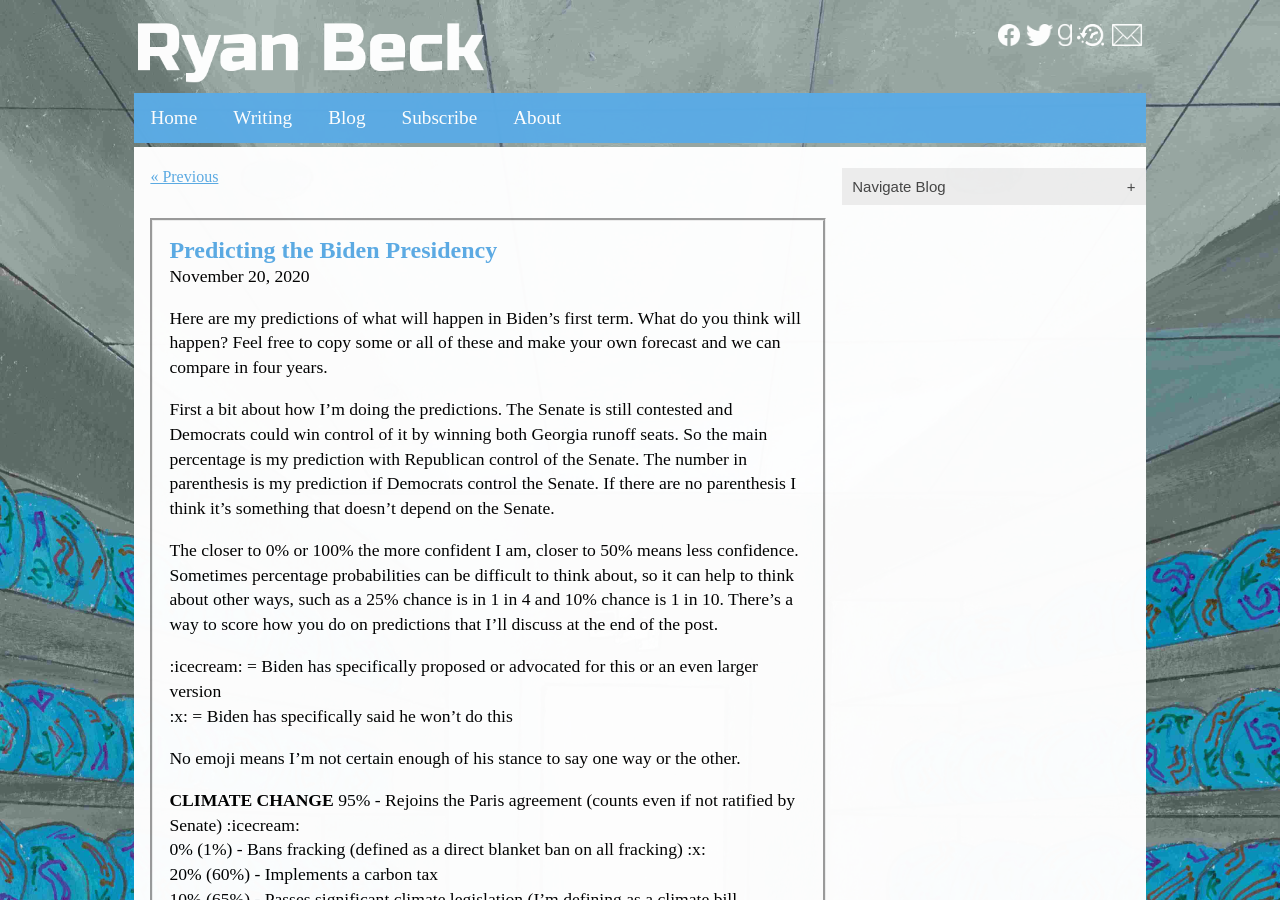
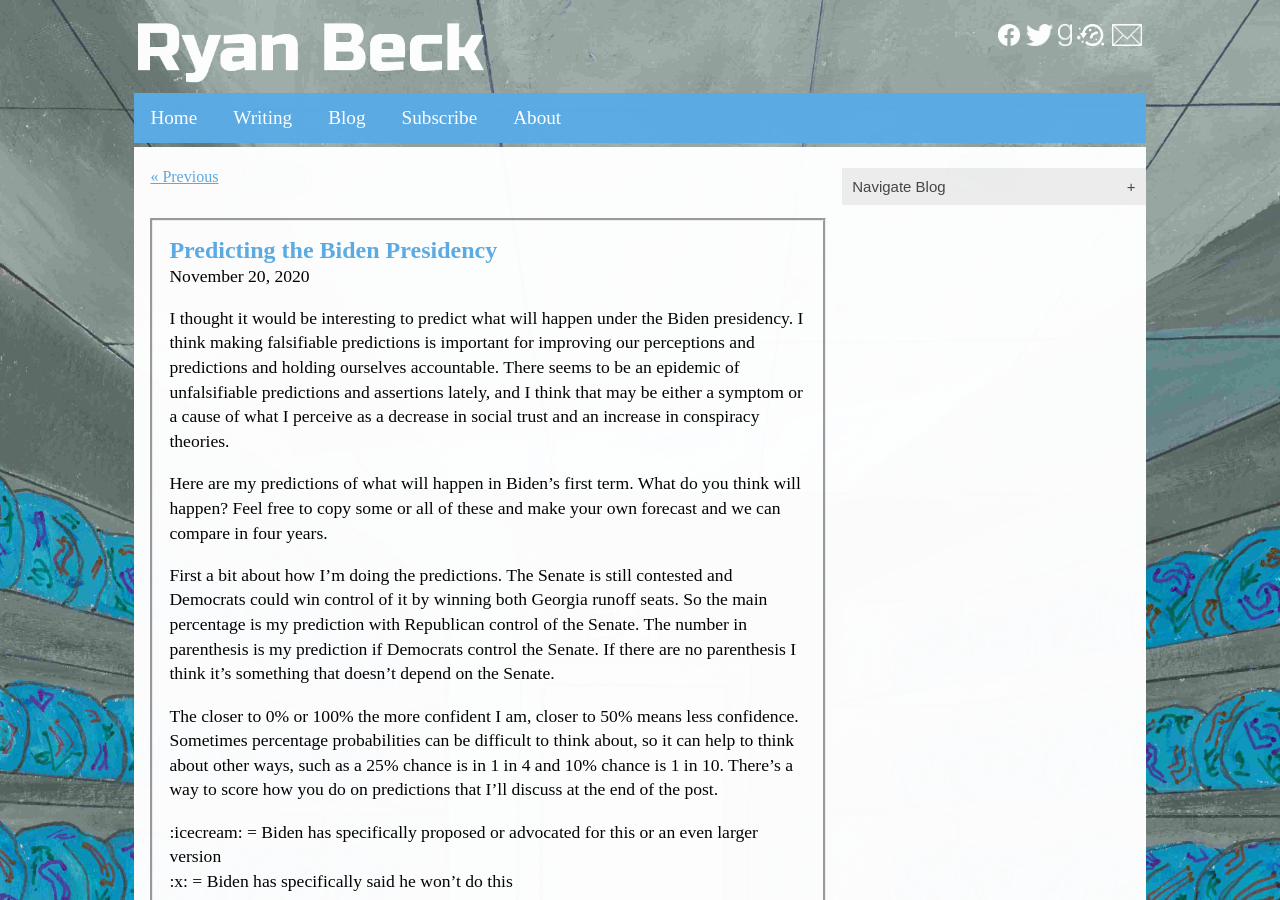
Before and after one commit to ryooan/ryooan.github.io, a Jekyll site: the page built from my_collections/_posts/2020-11-20-Predicting The Biden Presidency.md, in a window 1280 px wide and 900 px high. Built offline with Jekyll 4.4.1, drawn with Linux system fonts in a browser that asks for light colours.

Commit message:
Update 2020-11-20-Predicting The Biden Presidency.md

```diff
--- a/my_collections/_posts/2020-11-20-Predicting The Biden Presidency.md
+++ b/my_collections/_posts/2020-11-20-Predicting The Biden Presidency.md
@@ -4,6 +4,8 @@ author: Ryan
 title: Predicting the Biden Presidency
 tags: [politics]
 ---
+I thought it would be interesting to predict what will happen under the Biden presidency. I think making falsifiable predictions is important for improving our perceptions and predictions and holding ourselves accountable. There seems to be an epidemic of unfalsifiable predictions and assertions lately, and I think that may be either a symptom or a cause of what I perceive as a decrease in social trust and an increase in conspiracy theories.
+
 Here are my predictions of what will happen in Biden's first term. What do you think will happen? Feel free to copy some or all of these and make your own forecast and we can compare in four years.
 
 First a bit about how I'm doing the predictions. The Senate is still contested and Democrats could win control of it by winning both Georgia runoff seats. So the main percentage is my prediction with Republican control of the Senate. The number in parenthesis is my prediction if Democrats control the Senate. If there are no parenthesis I think it's something that doesn't depend on the Senate.
```
